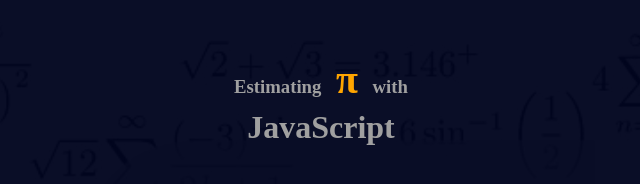
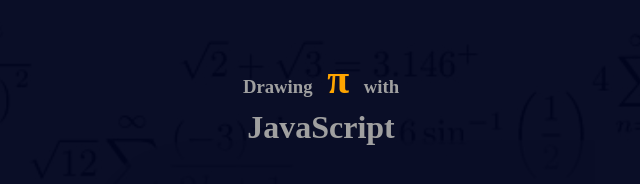
Before and after one commit to crocJohnDee/approximate-pi-with-javascript, a plain HTML site: page index.html in a window 1280 px wide. Shown: the top 184 px of the page, 319-959 px from the left. Drawn offline with Linux system fonts and the light colour scheme.

Commit message:
changed title

```diff
--- a/index.html
+++ b/index.html
@@ -9,13 +9,13 @@
       rel="stylesheet"
     />
     <link rel="stylesheet" href="styles.css" />
-    <title>PI</title>
+    <title>Drawing PI</title>
   </head>
   <body>
     <div class="opac">
       <header>
         <h3>
-          Estimating
+          Drawing
           <span style="font-size: 40px; margin: 0 10px; color: orange"
             >&pi;</span
           >
```
